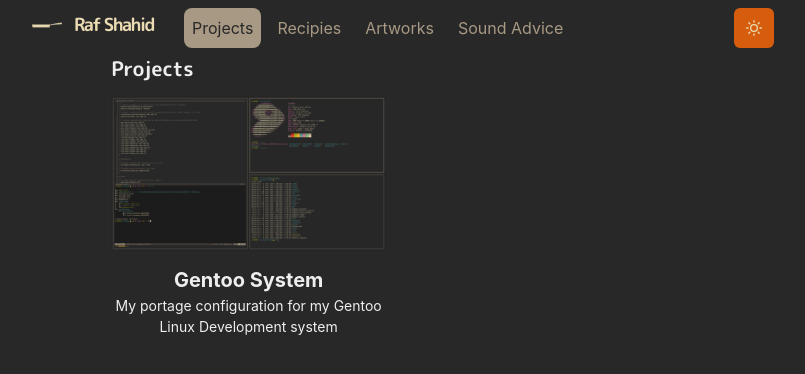
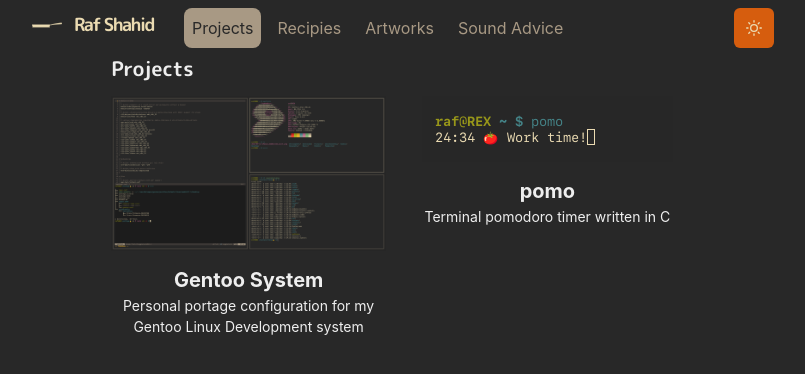
Before and after one commit to rraafays/portfolio, a Next.js app: page /projects in a window 1280 px wide. Shown: the top 374 px of the page, without its empty margins (242-1047 px from the left). Built offline with nearby package versions, Linux system fonts and the light colour scheme.

Commit message:
update: started to add pomo to projects page

```diff
--- a/pages/projects.js
+++ b/pages/projects.js
@@ -1,7 +1,9 @@
 import { Container, Heading, SimpleGrid, Divider } from '@chakra-ui/react'
 import Section from '../components/section'
 import { ProjectGridItem } from '../components/grid-item'
+
 import GentooThumb from '../public/images/projects/GentooThumb.png'
+import PomoThumb from '../public/images/projects/PomoThumb.png'
 
 const Projects = () => {
   return (
@@ -16,7 +18,16 @@
             title={'Gentoo System'}
             thumbnail={GentooThumb}
           >
-            My portage configuration for my Gentoo Linux Development system
+            Personal portage configuration for my Gentoo Linux Development system
+          </ProjectGridItem>
+        </Section>
+        <Section>
+          <ProjectGridItem
+            id={'pomo'}
+            title={'pomo'}
+            thumbnail={PomoThumb}
+          >
+            Terminal pomodoro timer written in C
           </ProjectGridItem>
         </Section>
       </SimpleGrid>
```
Also changed, not shown: public/images/projects/PomoThumb.png (added).
